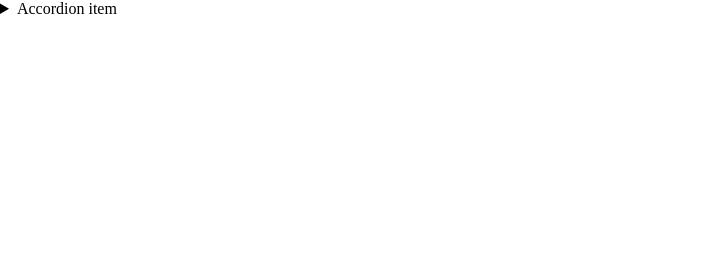
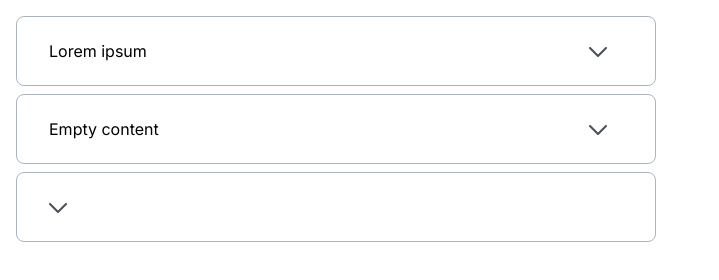
Before and after one commit to js-tasks-ru/htmlcss-20220811_dem, a website: page 03-lection1/02-accordion/index.html in a window 1280 px wide. Shown: the whole page, without its empty margins (0-719 px from the left). Drawn offline with Linux system fonts and the light colour scheme.

Commit message:
implemented accordion

```diff
--- a/03-lection1/02-accordion/accordion.css
+++ b/03-lection1/02-accordion/accordion.css
@@ -1 +1,48 @@
 /* Стилизация аккордеона */
+
+.accordion {
+    font-family: 'Inter', sans-serif;
+    font-style: normal;
+    font-weight: 400;
+    font-size: 16px;
+}
+
+.accordion__item {
+    border: 1px solid var(--grey-3);
+    margin-bottom: 8px;
+    border-radius: 8px;
+}
+
+.accordion__summary {
+    list-style: none;
+    padding: 24px 48px 24px 32px;
+    color: black;
+    display: flex;
+    flex-direction: row;
+    justify-content: space-between;
+}
+
+.accordion__summary::after {
+    content: url(Vector.svg);
+}
+
+.accordion__item:last-child {
+    margin-bottom: 0;
+}
+
+.accordion__summary::-webkit-details-marker {
+    display:none;
+}
+
+.accordion__panel {
+    padding: 0 48px 32px 32px;
+    color: var(--grey-4);
+}
+
+.accordion__item[open] .accordion__summary {
+    padding-bottom: 16px;
+}
+
+.accordion__item[open] .accordion__summary::after {
+    transform: rotate(-180deg);
+}
--- a/03-lection1/02-accordion/index.html
+++ b/03-lection1/02-accordion/index.html
@@ -6,13 +6,33 @@
     <link rel="stylesheet" href="./accordion.css">
 </head>
 <body>
-        <details>
-            <summary>
-                Accordion item
+<div style="padding: 16px; width: 640px">
+    <div class="accordion">
+        <details class="accordion__item">
+            <summary class="accordion__summary">
+                Lorem ipsum
             </summary>
-            <p>
-                Hidden content
+            <p class="accordion__panel">
+                Lorem ipsum dolor sit amet, consectetur adipiscing elit, sed do eiusmod tempor incididunt ut labore et
+                dolore magna aliqua. Ut enim ad minim veniam, quis nostrud exercitation ullamco laboris nisi ut aliquip
+                ex ea commodo consequat. Duis aute irure dolor in reprehenderit in voluptate velit esse cillum dolore
+                eu fugiat nulla pariatur. Excepteur sint occaecat cupidatat non proident, sunt in culpa qui officia
+                deserunt mollit anim id est laborum.
             </p>
         </details>
+        <details class="accordion__item">
+            <summary class="accordion__summary">
+                Empty content
+            </summary>
+            <p class="accordion__panel"></p>
+        </details>
+        <details class="accordion__item">
+            <summary class="accordion__summary"></summary>
+            <p class="accordion__panel">
+                Content of empty summary
+            </p>
+        </details>
+    </div>
+</div>
 </body>
 </html>
--- a/assets/fonts/fonts.css
+++ b/assets/fonts/fonts.css
@@ -1 +1,2 @@
 @import url('https://fonts.googleapis.com/css2?family=Roboto:ital,wght@0,100;0,300;0,400;0,500;0,700;0,900;1,100;1,300;1,400;1,500;1,700;1,900&display=swap');
+@import url('https://fonts.googleapis.com/css2?family=Inter');
```
Also changed, not shown: 03-lection1/02-accordion/Vector.svg (added). Lines whose indentation alone changed are shown as unchanged.
